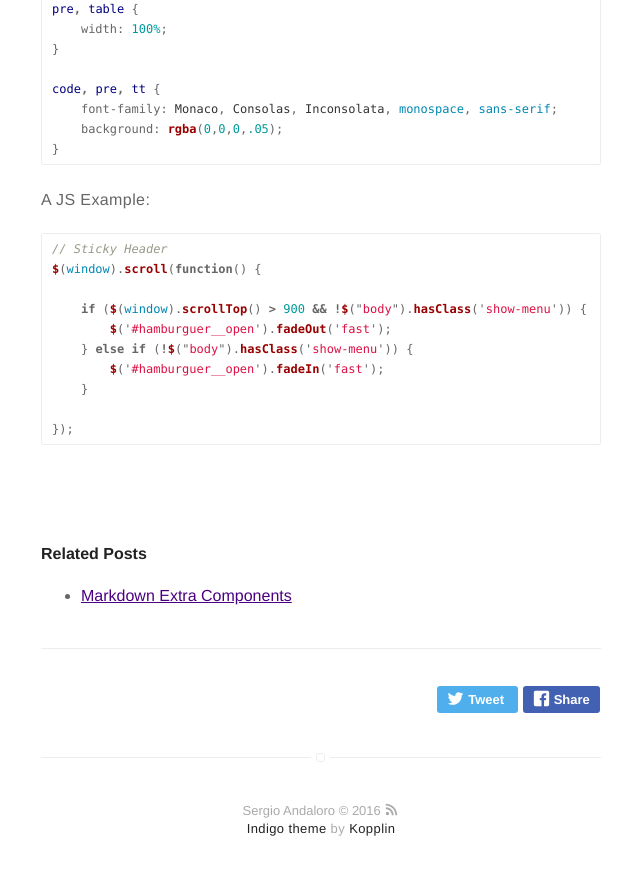
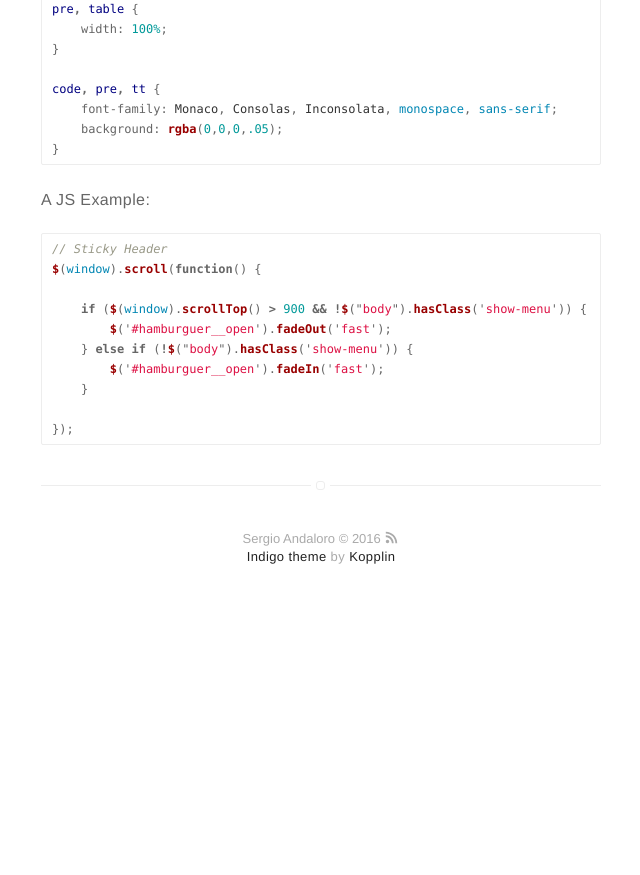
Before and after one commit to SirGandal/sirgandal.github.io, a Jekyll site: the page built from _posts/2016-02-24-markdown-common-elements.markdown, in a window 1280 px wide and 900 px high, scrolled down 5322 px. Shown: the top 875 px of the window, without its empty margins (319-959 px from the left). Built offline with Jekyll 4.4.1, drawn with Linux system fonts in a browser that asks for light colours; after the commit the page ends 5950 px from its top, so only the background shows below that; some of the changed lines change nothing that is shown.

Commit message:
Config file updated

```diff
--- a/_config.yml
+++ b/_config.yml
@@ -27,7 +27,6 @@
 
 # if you don't want comments in your posts, set to false
 # disqus: mydisqus
-disqus: false
 
 # if you don't have any of social below, comment the line
 # facebook: myfacebook
@@ -64,6 +63,12 @@
 blog: false
 resume: false
 
+author:
+    sirgandal:
+        name: Sergio Andaloro
+        external-image: false
+        picture: assets/images/profile.jpg
+
 # do you want to show the "read time" of the posts?
 read-time: true
 
@@ -71,13 +76,13 @@
 show-tags: true
 
 # related posts inside a post?
-related: true
+related: false
 
 # show next & prev links in blog post?
 blog-nav-links: false
 
 # show author block at the end of a post ?
-show-author: true
+# show-author: true
 
 # do you want some animations?
 animation: true
```
